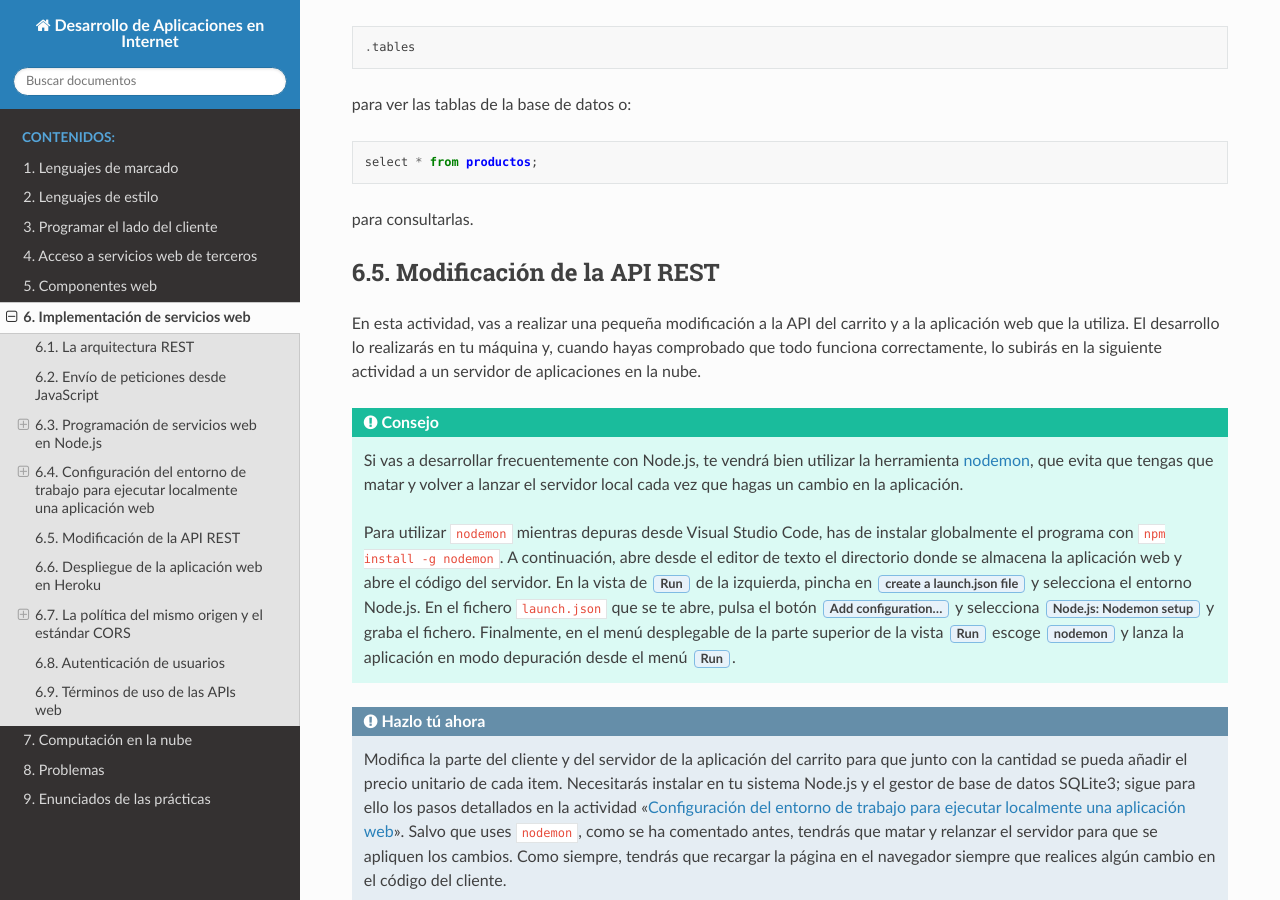
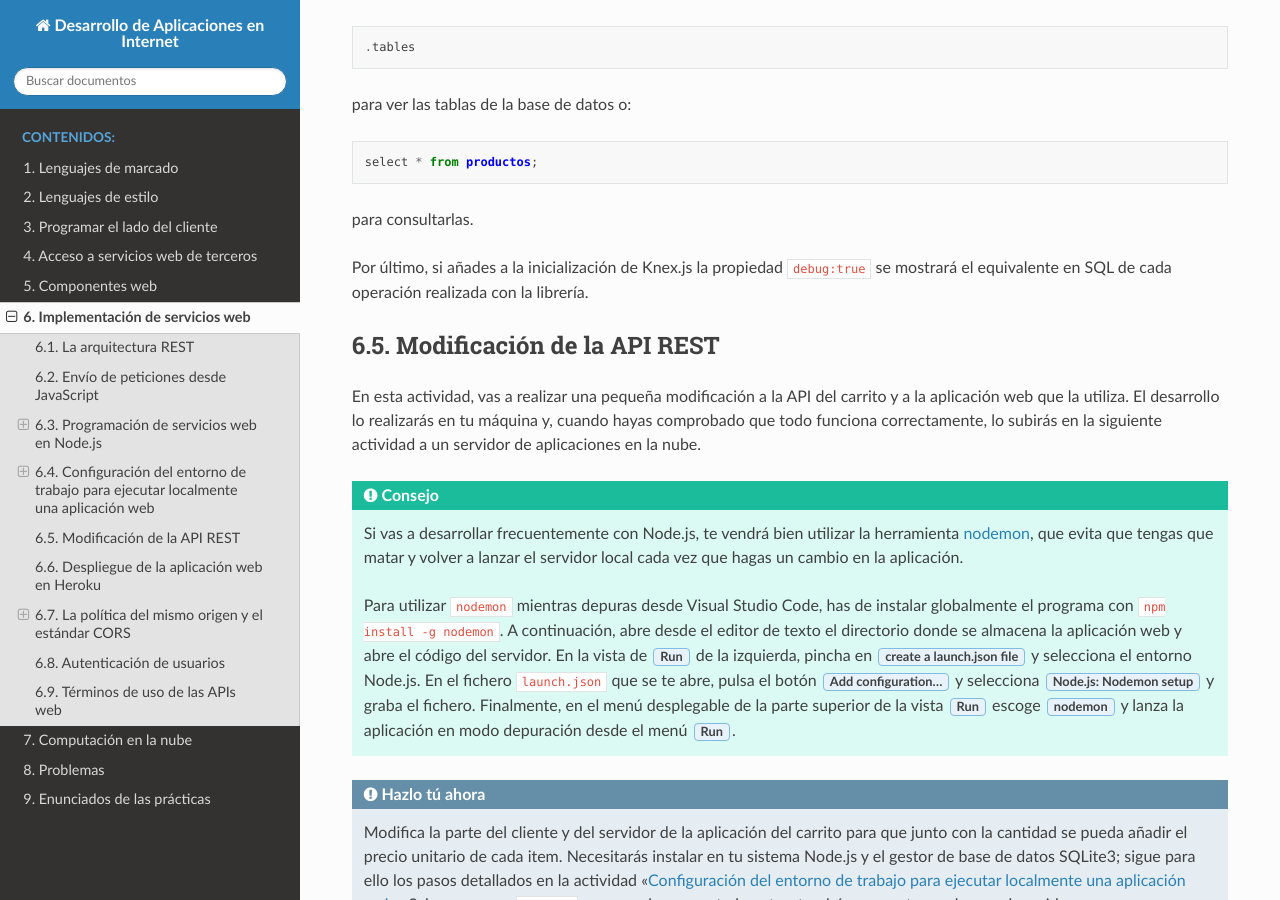
Before and after one commit to jaspock/dai2021, a Sphinx documentation site: the page built from docs/source/rest.rst, in a window 1280 px wide and 900 px high, scrolled down 16314 px. Built offline with Sphinx 7.4.7 and the Read the Docs theme 2.0.0, drawn with Linux system fonts in a browser that asks for light colours; some of the changed lines change nothing that is shown; some of the changed text lies outside the part shown.

Commit message:
Cambios menores.

```diff
--- a/docs/source/rest.rst
+++ b/docs/source/rest.rst
@@ -86,7 +86,7 @@ Pero a la hora de hacer una petición en la que el nombre del item forme parte d
 
   curl --request PUT --data '{"cantidad":5}' --header 'content-type:application/json' $endpoint/$carrito/productos/jam%C3%B3n
 
-En JavaScript tenemos funciones como ``decodeURIComponent`` y ``encodeURIComponent`` que se encargan del trabajo de conversión. Para codificar un símbolo para el programa ``curl`` que se ejecuta en la línea de órdenes podemos usar `herramientas en línea`_.
+En JavaScript tenemos funciones como ``decodeURIComponent``, ``decodeURI``, ``encodeURIComponent`` y ``encodeURI`` que se encargan del trabajo de conversión. Para codificar un símbolo para el programa ``curl`` que se ejecuta en la línea de órdenes podemos usar `herramientas en línea`_.
 
 .. _`codificación por ciento`: https://developer.mozilla.org/en-US/docs/Glossary/percent-encoding
 .. _`herramientas en línea`: https://meyerweb.com/eric/tools/dencoder/
@@ -397,6 +397,8 @@ para ver las tablas de la base de datos o::
 
 para consultarlas.
 
+Por último, si añades a la inicialización de Knex.js la propiedad ``debug:true`` se mostrará el equivalente en SQL de cada operación realizada con la librería.
+
 .. _label-api-cambio:
 
 Modificación de la API REST
```
